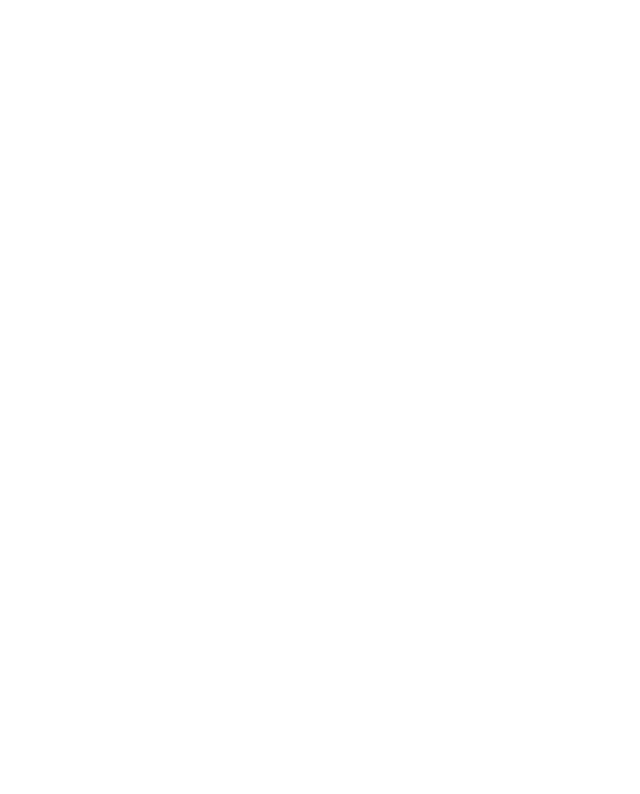
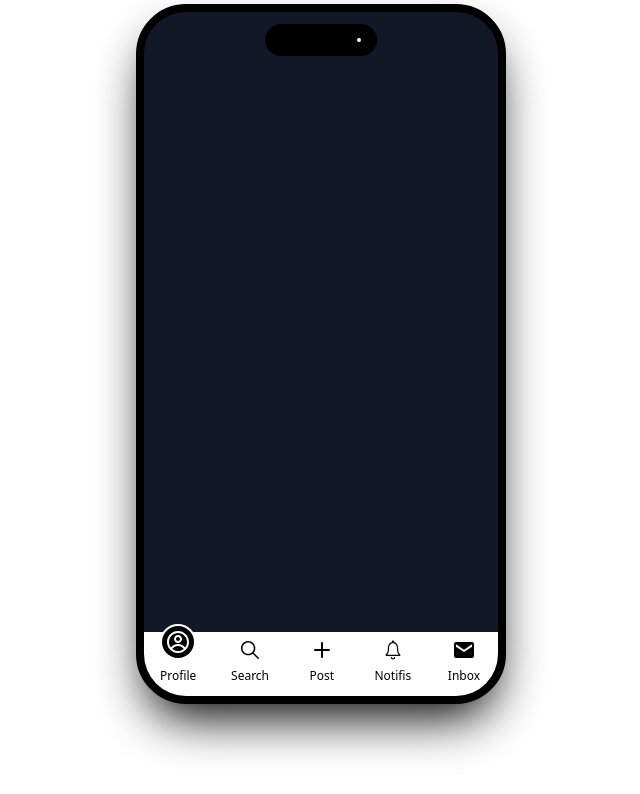
Before and after one commit to sailingsam/peerlist10daysChallenge, a React (Vite) app: page /8 in a window 1280 px wide. Before the commit this address had no page. Shown: the top 794 px of the page, without its empty margins (319-959 px from the left). Built offline with nearby package versions, Linux system fonts and the light colour scheme.

Commit message:
almost done with ch8

```diff
--- a/src/App.jsx
+++ b/src/App.jsx
@@ -8,6 +8,7 @@
 import { Challenge5 } from "./challenges/challenge5";
 import { Challenge6 } from "./challenges/challenge6";
 import { Challenge7 } from "./challenges/challenge7";
+import { Challenge8 } from "./challenges/challenge8";
 
 function App() {
   return (
@@ -21,6 +22,7 @@
         <Route path="/5" element={<Challenge5 />} />
         <Route path="/6" element={<Challenge6 />} />
         <Route path="/7" element={<Challenge7 />} />
+        <Route path="/8" element={<Challenge8 />} />
       </Routes>
     </BrowserRouter>
   );
--- /dev/null
+++ b/src/challenges/challenge8/MobileNavbar.jsx
@@ -0,0 +1,77 @@
+import React, { act, useState } from "react";
+import { CgProfile } from "react-icons/cg";
+import { IoIosSearch } from "react-icons/io";
+import { FiPlus } from "react-icons/fi";
+import { IoIosNotificationsOutline } from "react-icons/io";
+import { BiSolidEnvelope } from "react-icons/bi";
+import { BiSolidEnvelopeOpen } from "react-icons/bi";
+
+function MobileNavbar() {
+  const navButtons = [
+    {
+      icon: <CgProfile />,
+      text: "Profile",
+    },
+    {
+      icon: <IoIosSearch />,
+      text: "Search",
+    },
+    {
+      icon: <FiPlus />,
+      text: "Post",
+    },
+    {
+      icon: <IoIosNotificationsOutline />,
+      text: "Notifis",
+    },
+    {
+      icon: <BiSolidEnvelope />,
+      text: "Inbox",
+    },
+  ];
+
+  const [activeButton, setActiveButton] = useState(0);
+
+  const handleClick = (index) => {
+    setActiveButton(index);
+  };
+
+  return (
+    <div className="flex items-center justify-center w-full m-auto">
+      <div className="relative items-center text-center justify-center bg-gray-900 w-[370px] h-[700px] my-1 m-auto rounded-[50px] border-8 border-black shadow-2xl shadow-black overflow-hidden">
+        {/* ye mobile notch hai */}
+        <div className="m-auto h-8 w-28 mt-3 bg-black rounded-full flex justify-end items-center">
+          <div className=" bg-white h-1 w-1 mr-4 rounded-full"></div>
+        </div>
+        <div className="absolute bottom-0 bg-white h-16 w-full flex items-end justify-between px-4 ">
+          {navButtons.map((button, index) => (
+            <div
+              key={index}
+              className="flex flex-col text-2xl items-center cursor-pointer mb-3"
+              onClick={() => handleClick(index)}
+            >
+              <div
+                className={`${
+                  activeButton == index ? "p-[2px] bg-white rounded-full mb-2" : "p-[2px] rounded-full bg-transparent"
+                } hover:duration-200 duration-200 `}
+              >
+                <div
+                  className={`
+                    ${activeButton === index
+                      ? "bg-black p-1 text-white rounded-full"
+                      : "bg-transparent p-1 rounded-full"} hover:duration-500 duration-500
+                  `}
+                >
+                  {button.icon}
+                </div>
+              </div>
+              <p className="text-xs">{button.text}</p>
+            </div>
+          ))}
+        </div>
+      </div>
+    </div>
+  );
+}
+
+export default MobileNavbar;
--- /dev/null
+++ b/src/challenges/challenge8/index.js
@@ -0,0 +1,2 @@
+import MobileNavbar from "./MobileNavbar";
+export {MobileNavbar as Challenge8};
```
